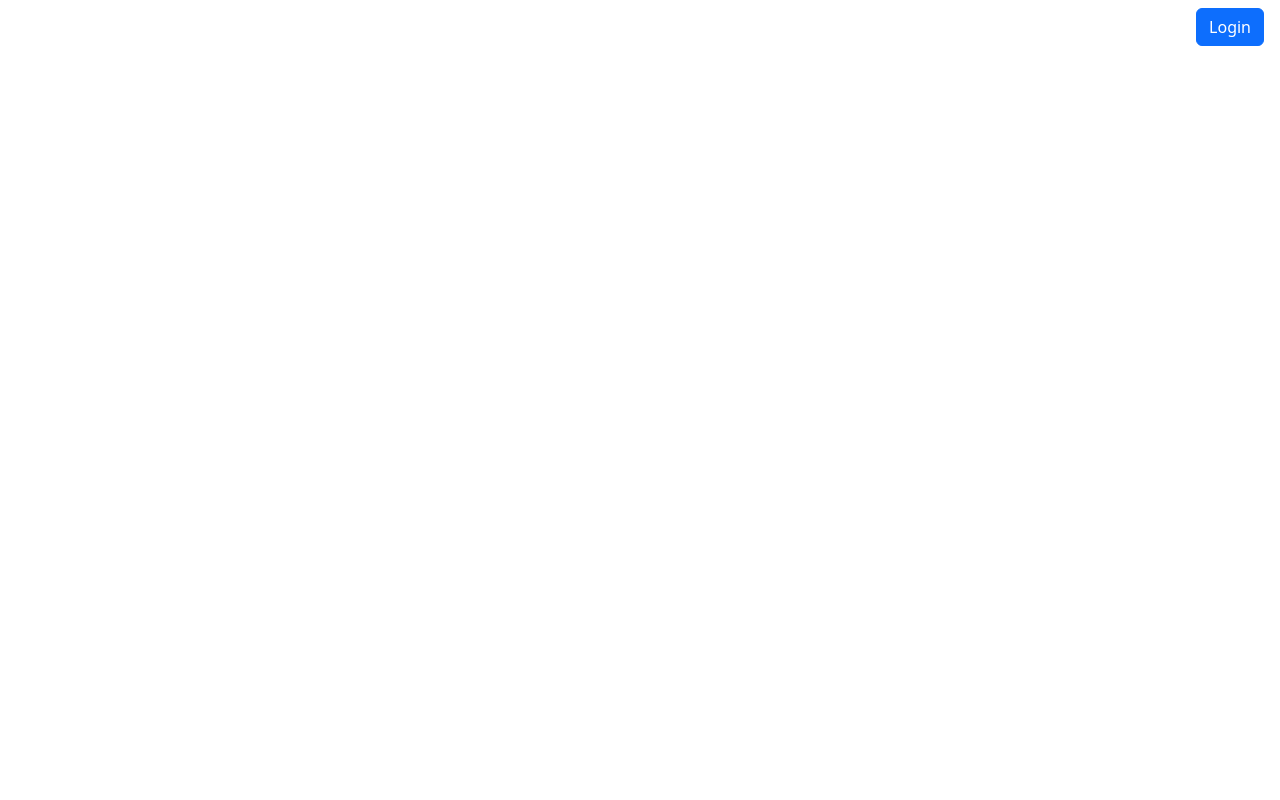
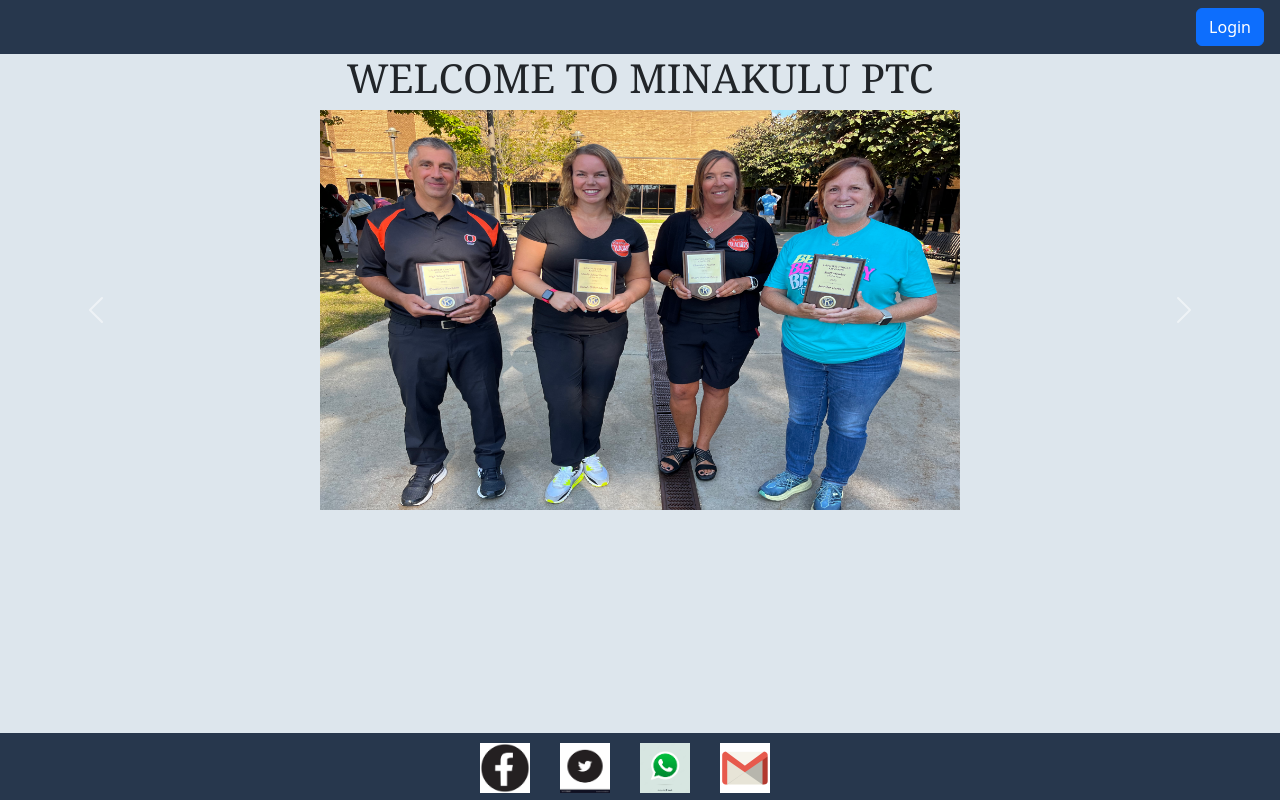
Before and after one commit to EstherAuma/Minakulu-Project, a Django app: page / in a window 1280 px wide; the page is wider, and only the part inside the window is pictured. Before the commit the part shown is almost empty. Run offline with Django 4.2, Linux system fonts and the light colour scheme; some libraries are stand-ins or nearby versions.

Commit message:
New changes

```diff
--- /dev/null
+++ b/College/static/css/my_index.css
@@ -0,0 +1,39 @@
+.text-center{
+    font-family: Georgia, 'Times New Roman', Times, serif;
+}
+body{
+    background-color: #DDE6ED;
+    overflow-x: hidden;
+}
+
+.social-media-icons {
+    display: flex;
+    text-align: center;
+
+}
+
+.social-media-icons a {
+    margin-right: 30px; /* Adjust the spacing between icons */
+}
+
+.social-media-icons img {
+    width: 50px; /* Adjust the icon size */
+    height: 50px;
+}
+footer{
+    text-align: center;
+    background-color:#27374D ;
+    position: absolute;
+    left: 0;
+    bottom: 0;
+    height: 67px;
+    width: 100%;
+    padding-top: 10px;
+    color:white;
+
+    display: flex;
+    justify-content: center;
+
+
+
+}
--- a/College/templates/base.html
+++ b/College/templates/base.html
@@ -1,5 +1,5 @@
+{% load static %}
 {% load bootstrap5 %}
-{% load static %}
 {% bootstrap_css %}
 {% bootstrap_javascript %}
 <!DOCTYPE html>
--- a/College/templates/index.html
+++ b/College/templates/index.html
@@ -8,15 +8,69 @@
     <meta charset="UTF-8">
     <meta name="viewport" content="width=device-width, initial-scale=1.0">
     <title>Index</title>
-    <link rel="stylesheet" href="{% static 'css/index.css' %}">
+    <link rel="stylesheet" href="{% static 'css/my_index.css' %}">
 </head>
 <body>
 
-    <ul class="nav justify-content-end">
+    <ul class="nav justify-content-end" style="background-color: #27374D;">
         <li class="nav-item">
             <a class="nav-link active" aria-current="page" href="{% url 'login' %}"><button class="btn btn-primary">Login</button></a>
         </li>
     </ul>
 
+ <h1 class="text-center">WELCOME TO MINAKULU PTC</h1>
+
+ <div id="carouselExampleAutoplaying" class="carousel slide" data-bs-ride="carousel">
+    <div class="carousel-inner" style="margin: 0% 25%;">
+      <div class="carousel-item active">
+
+        <img src="{% static 'image/staff.jpg' %}" class="d-block w-50" height="400" alt="">
+      </div>
+      <div class="carousel-item">
+        <img src="{% static 'image/lib.jpg' %}" class="d-block w-50" alt="">
+      </div>
+
+      <div class="carousel-item">
+        <img src="{% static 'image/students.jpg' %}" class="d-block w-50" alt="">
+      </div>
+
+      <div class="carousel-item">
+        <img src="{% static 'image/bus2.jpg' %}" class="d-block w-50" alt="" height="400">
+      </div>
+
+    </div>
+    <button class="carousel-control-prev" type="button" data-bs-target="#carouselExampleAutoplaying"
+      data-bs-slide="prev">
+      <span class="carousel-control-prev-icon" aria-hidden="true"></span>
+      <span class="visually-hidden">Previous</span>
+    </button>
+    <button class="carousel-control-next" type="button" data-bs-target="#carouselExampleAutoplaying"
+      data-bs-slide="next">
+      <span class="carousel-control-next-icon" aria-hidden="true"></span>
+      <span class="visually-hidden">Next</span>
+    </button>
+  </div>
+
+ <footer>
+  <div class="social-media-icons">
+    <a href="https://www.facebook.com/YourCollegeName" target="_blank">
+        <img src="{% static 'image/facebook.jpg' %}" alt="Facebook">
+    </a>
+    <a href="https://twitter.com/YourCollegeHandle" target="_blank">
+        <img src="{% static 'image/twiter.jpg' %}" alt="Twitter">
+    </a>
+    <a href="https://wa.me/0775015775" target="_blank">
+      <img src="{% static 'image/whatsapp.jpg' %}" alt="WhatsApp">
+  </a>
+
+  <div class="email">
+    <a href="mailto:estheraumaegoo@gmail.com">
+      <img src="{% static 'image/email.jpg' %}" alt="Email">
+    </a>
+</div>
+
+</div>
+
+ </footer>
 </body>
 </html>
```
Also changed, not shown: College/static/css/index.css (deleted), College/static/css/style.css (line endings or trailing spaces), College/static/image/bus.jpg (added), College/static/image/bus2.jpg (added), College/static/image/email.jpg (added), College/static/image/lib.jpg (added), College/static/image/staff.jpg (added), College/static/image/students.jpg (added), College/static/image/twiter.jpg (added), College/static/image/whatsapp.jpg (added), db.sqlite3.
